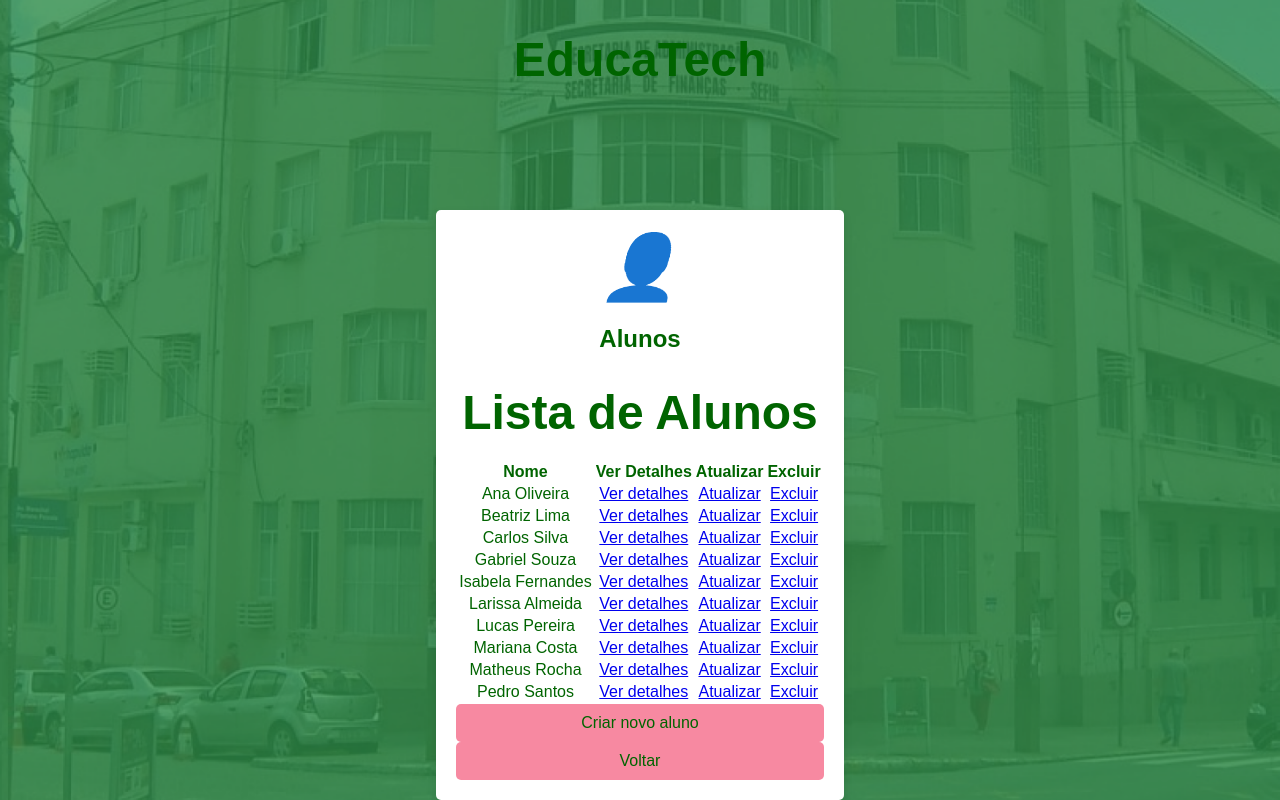
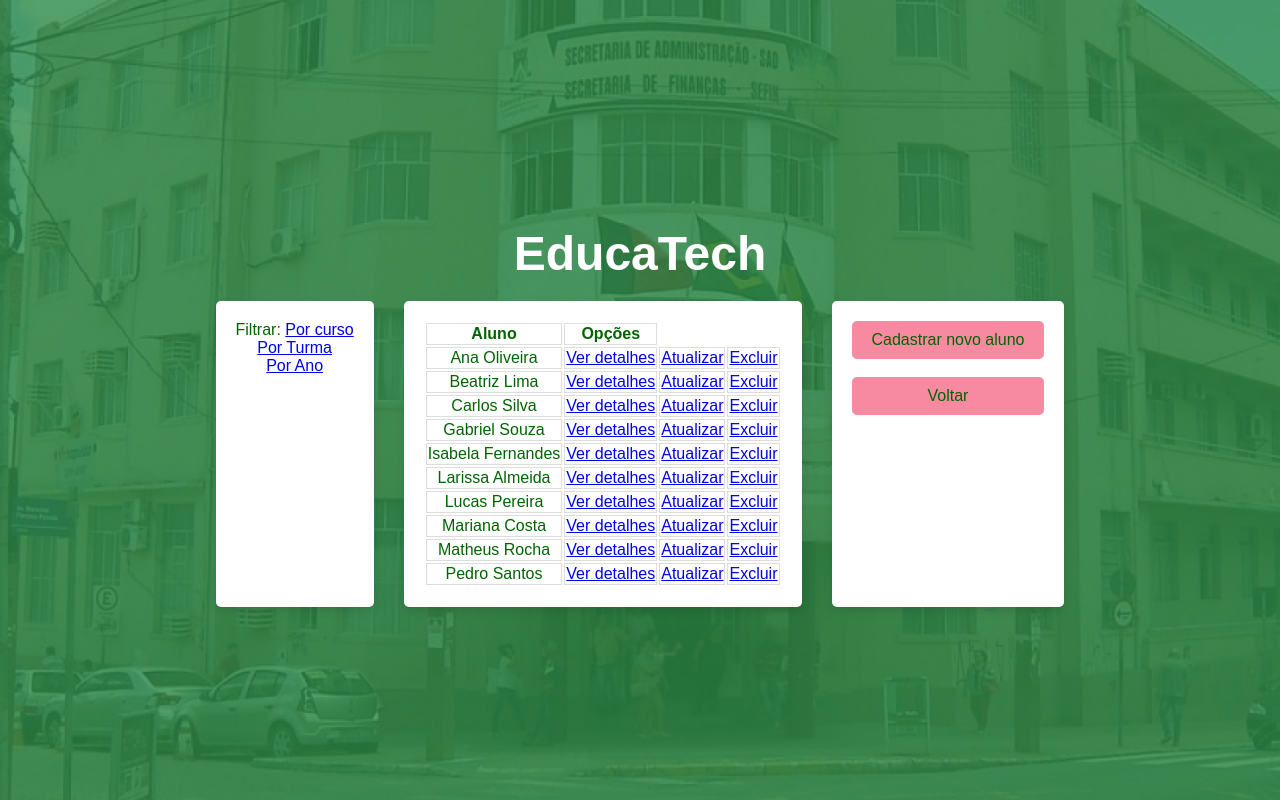
Before and after one commit to michelesm/educaTech, a Django app: page /aluno/ in a window 1280 px wide. Run offline with Django 5.2, Linux system fonts and the light colour scheme; data comes from the database, SQL or seed files in the repository.

Commit message:
Commit para nao perder o que funciona

```diff
--- a/templates/aluno/aluno_list.html
+++ b/templates/aluno/aluno_list.html
@@ -1,31 +1,50 @@
 {% extends 'base.html' %}
 
 {% block content %}
-  <i class="icon">👤</i>
-  <h2 class="title">Alunos</h2>
-  <h1>Lista de Alunos</h1>
-  <table class="table">
+  <div class="container">
+     <div class="card">
+         <span>Filtrar:</span>
+          <a href="#">Por curso</a><br>
+          <a href="#">Por Turma</a><br>
+          <a href="#">Por Ano</a>
+     </div>
+
+    <div class="card">
+        <table class="table table-bordered">
           <thead>
             <tr>
-        <th>Nome</th>
-        <th>Ver Detalhes</th>
-        <th>Atualizar</th>
-        <th>Excluir</th>
+              <th style="border: 1px solid #ddd;">Aluno</th>
+              <th style="border: 1px solid #ddd;">Opções</th>
+
             </tr>
           </thead>
           <tbody>
             {% for aluno in object_list %}
             <tr>
-        <td>{{ aluno.nome_completo }}</td>
-        <td><a href="{% url 'aluno:aluno_detail' aluno.pk %}">Ver detalhes</a></td>
-        <td><a href="{% url 'aluno:aluno_update' aluno.pk %}">Atualizar</a></td>
-        <td><a href="{% url 'aluno:aluno_delete' aluno.pk %}">Excluir</a></td>
+              <td style="border: 1px solid #ddd;">{{ aluno.nome_completo }}</td>
+              <td style="border: 1px solid #ddd;">
+                <a href="{% url 'aluno:aluno_detail' aluno.pk %}">Ver detalhes</a><br>
+              </td>
+              <td style="border: 1px solid #ddd;">
+                <a href="{% url 'aluno:aluno_update' aluno.pk %}">Atualizar</a><br>
+              </td>
+              <td style="border: 1px solid #ddd;">
+                <a href="{% url 'aluno:aluno_delete' aluno.pk %}">Excluir</a>
+              </td>
             </tr>
             {% endfor %}
           </tbody>
         </table>
+
+    </div>
+    <div class="card">
         <div class="button-container">
-    <a href="{% url 'aluno:aluno_create' %}" class="button">Criar novo aluno</a>
+            <a href="{% url 'aluno:aluno_create' %}" class="button">Cadastrar novo aluno</a><br>
+        </div>
+        <div class="button-container">
             <a href="{% url 'home' %}" class="button">Voltar</a>
         </div>
+    </div>
+
+  </div>
 {% endblock %}
--- a/templates/base.html
+++ b/templates/base.html
@@ -15,21 +15,19 @@
             display: flex;
             flex-direction: column;
             align-items: center;
-            justify-content: space-between;
+            justify-content: center;
             min-height: 100vh;
             margin: 0;
         }
         .container {
             display: flex;
             gap: 30px;
-            justify-content: space-between;
-            max-width: 1200px; /* Largura máxima desejada */
-            margin: 0 auto; /* Centraliza o conteúdo horizontalmente */
         }
 
         h1 {
             font-size: 3rem;
             margin-bottom: 20px;
+            color: white;
         }
 
         .content {
@@ -73,10 +71,9 @@
 
     <h1>EducaTech</h1>
     <div class="container">
-        <div class="card">
             {% block content %}
             {% endblock %}
-        </div>
+
     </div>
 
 </body>
```
Also changed, not shown: templates/home.html (+3 -55 lines). Lines whose indentation alone changed are shown as unchanged.
